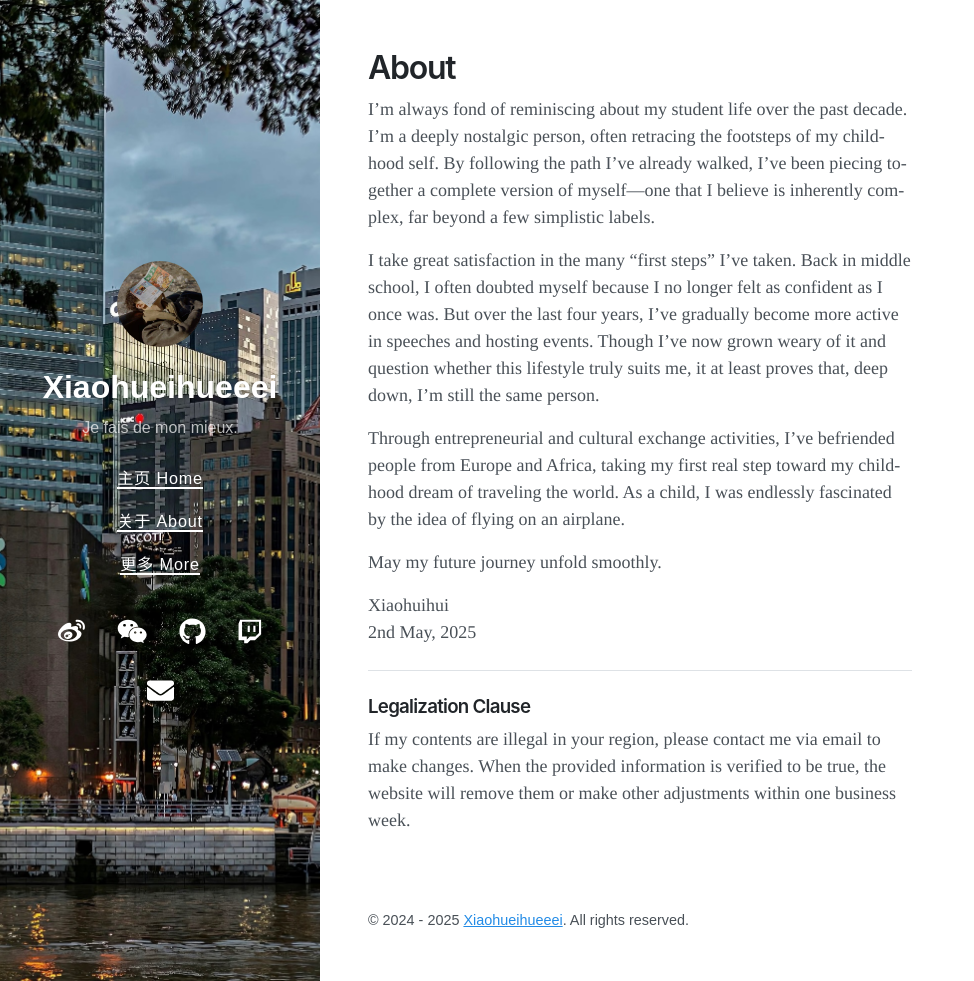
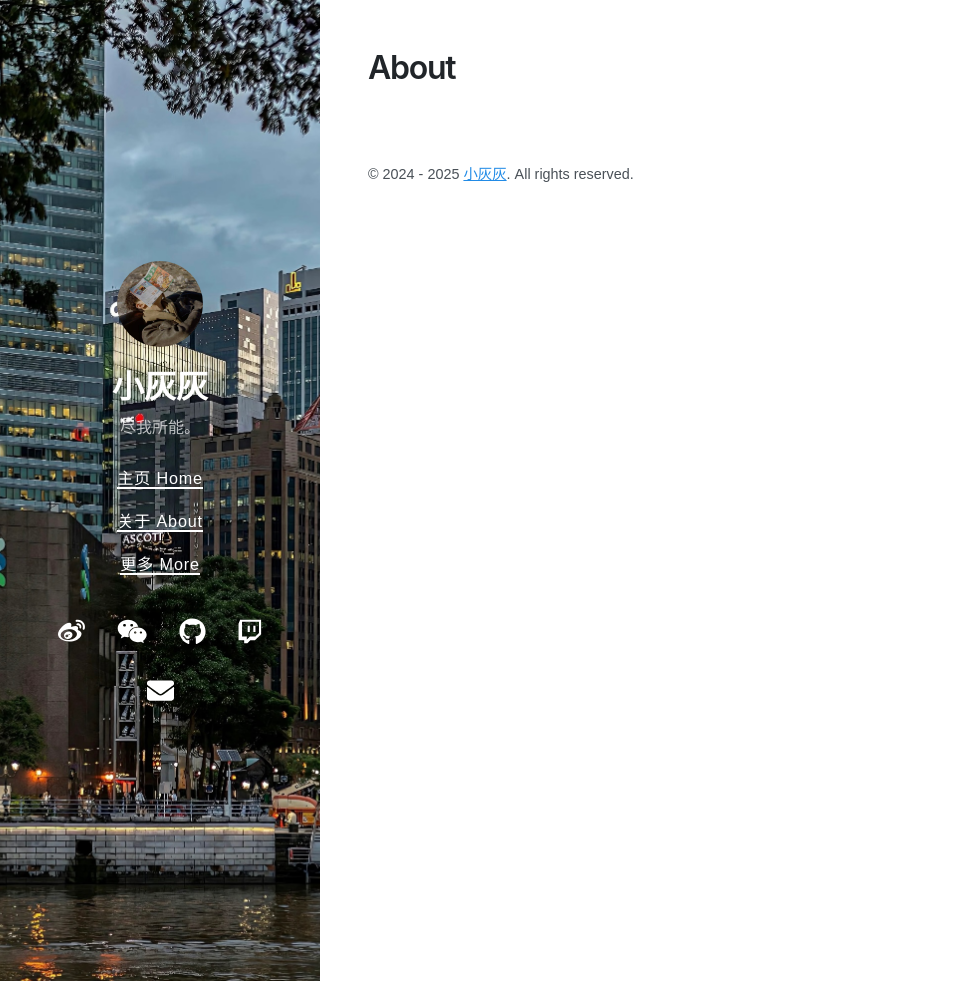
Before and after one commit to josephhaaan/josephhaaan.github.io, a Jekyll site: the page built from about.md, in a window 1280 px wide and 981 px high. Shown: the whole window, without its empty margins (0-974 px from the left). Built offline with Jekyll 4.4.1, drawn with Linux system fonts in a browser that asks for light colours; nearby versions of some CDN libraries.

Commit message:
2025/06/03/12:45 - Modified the contents.

```diff
--- a/_config.yml
+++ b/_config.yml
@@ -1,7 +1,7 @@
 # Setup
-title: Xiaohueihueeei
-description: "Je fais de mon mieux."
-url: https://alexanderimnot.github.io
+title: 小灰灰
+description: "尽我所能。"
+url: https://josephhan27.github.io
 avatar: /images/tx2.jpg
 paginate: 8
 permalink: pretty
@@ -52,6 +52,6 @@ sass:
 
 # Specify the author for blog posts
 author:
-  name: Xiaohueihueeei
+  name: 小灰灰
   url: /about
   email:
--- a/about.md
+++ b/about.md
@@ -2,20 +2,3 @@
 layout: page
 title: About
 ---
-
-I’m always fond of reminiscing about my student life over the past decade. I’m a deeply nostalgic person, often retracing the footsteps of my childhood self. By following the path I’ve already walked, I’ve been piecing together a complete version of myself—one that I believe is inherently complex, far beyond a few simplistic labels.
-
-I take great satisfaction in the many "first steps" I’ve taken. Back in middle school, I often doubted myself because I no longer felt as confident as I once was. But over the last four years, I’ve gradually become more active in speeches and hosting events. Though I’ve now grown weary of it and question whether this lifestyle truly suits me, it at least proves that, deep down, I’m still the same person.
-
-Through entrepreneurial and cultural exchange activities, I’ve befriended people from Europe and Africa, taking my first real step toward my childhood dream of traveling the world. As a child, I was endlessly fascinated by the idea of flying on an airplane.
-
-May my future journey unfold smoothly.
-
-Xiaohuihui
-2nd May, 2025
-
----
-
-### Legalization Clause
-
-If my contents are illegal in your region, please contact me via email to make changes. When the provided information is verified to be true, the website will remove them or make other adjustments within one business week.
```
